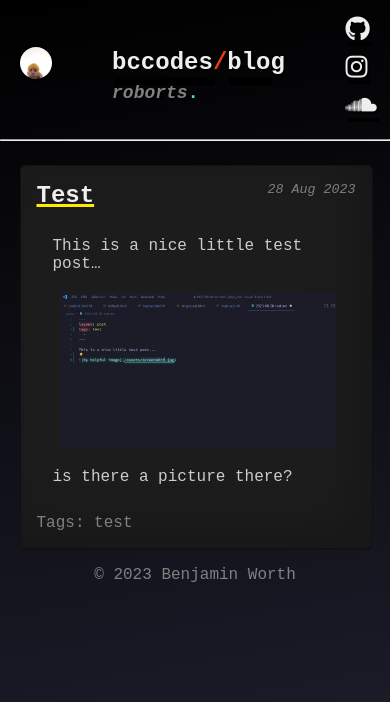
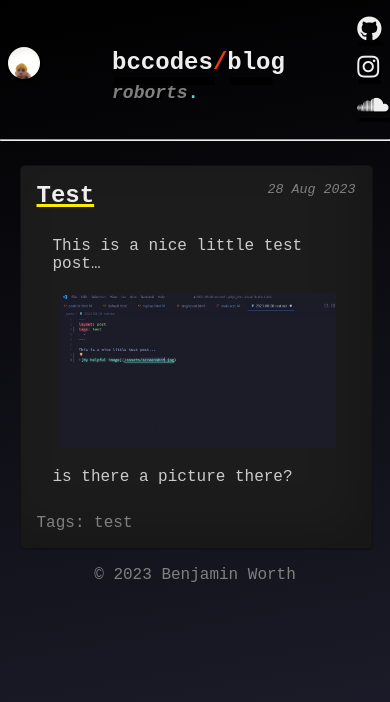
Before and after one commit to bccodes/bccodes.github.io, a Jekyll site: the page built from index.html, in a window 390 px wide. Shown: the top 702 px of the page. Built offline with Jekyll 4.4.1, drawn with Linux system fonts in a browser that asks for light colours.

Commit message:
Update main.scss

```diff
--- a/_sass/main.scss
+++ b/_sass/main.scss
@@ -9,7 +9,7 @@ body {
 
 #topbar {
     cursor: default;
-    padding: 1ex 3vw 1ex 3vw;
+    padding: 1ex 5vw 1ex 5vw;
     display: flex;
     flex-direction: row;
     justify-content: space-between;
@@ -219,8 +219,8 @@ body {
     }
 
     #topbar {
-        padding-left: 5vw;
-        padding-right: 5vw;
+        padding-left: 2vw;
+        padding-right: 2vw;
 
         h1 {
             font-size: x-large;
@@ -262,12 +262,15 @@ body {
         width: calc(100% - 2em); /* Adjusted to account for padding */
         margin: 0 auto; /* Center postcards */
     }
-
-    h1 {
+     #topbar {
+        padding-left: 2vw;
+        padding-right: 2vw;
+        h1 {
             font-size: xx-large;
         }
 
         h2 {
             font-size: x-large;
         }
+    }
 }
```
